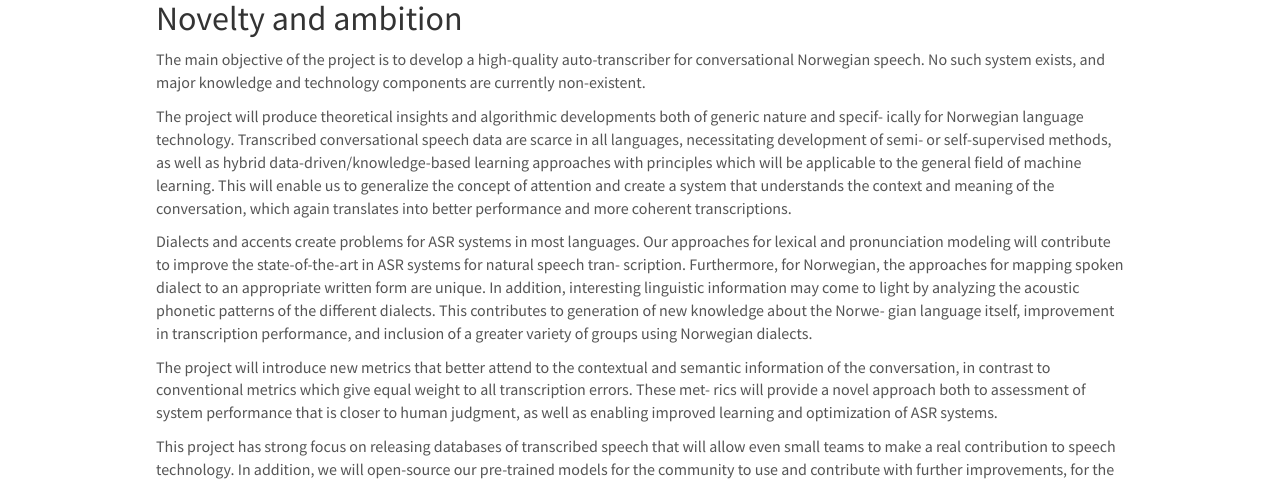
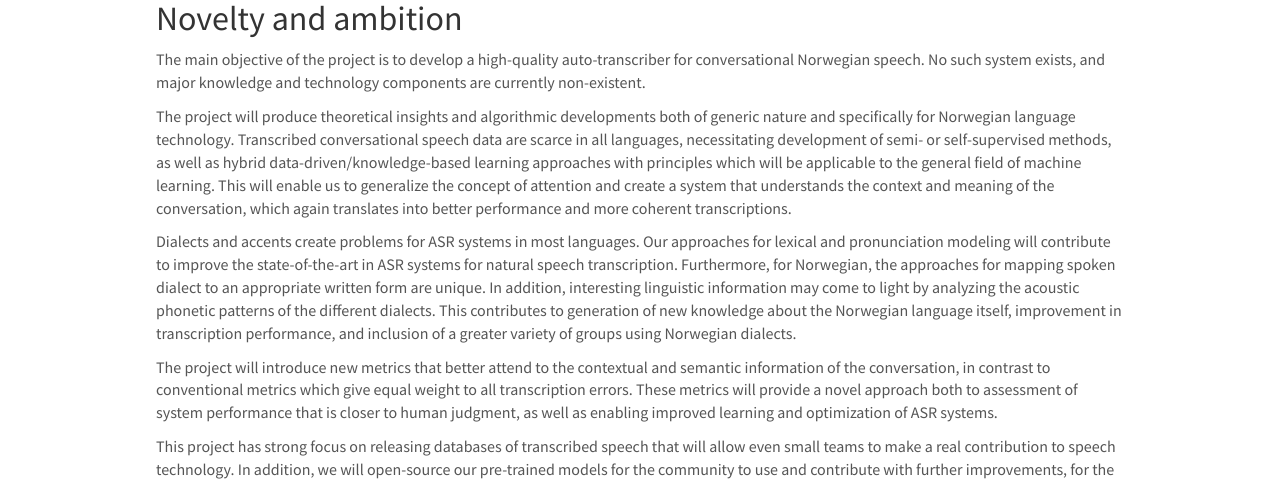
Before and after one commit to scribe-project/scribe-project.github.io, a Jekyll site: the page built from _pages/research.md, in a window 1280 px wide and 1117 px high. Shown: the part 159-643 px from the top of the window. Built offline with Jekyll 4.4.1, drawn with Linux system fonts in a browser that asks for light colours; nearby versions of some CDN libraries.

Commit message:
fixed extra hyphenation

```diff
--- a/_pages/research.md
+++ b/_pages/research.md
@@ -9,37 +9,23 @@ permalink: /research/
 # Research
 
 ## Novelty and ambition
-The main objective of the project is to develop a high-quality auto-transcriber for conversational Norwegian
-speech. No such system exists, and major knowledge and technology components are currently non-existent.
+The main objective of the project is to develop a high-quality auto-transcriber for conversational Norwegian speech. No such system exists, and major knowledge and technology components are currently non-existent.
 
-The project will produce theoretical insights and algorithmic developments both of generic nature and specif-
-ically for Norwegian language technology. Transcribed conversational speech data are scarce in all languages,
-necessitating development of semi- or self-supervised methods, as well as hybrid data-driven/knowledge-based
-learning approaches with principles which will be applicable to the general field of machine learning. This will
-enable us to generalize the concept of attention and create a system that understands the context and meaning
-of the conversation, which again translates into better performance and more coherent transcriptions.
+The project will produce theoretical insights and algorithmic developments both of generic nature and specifically for Norwegian language technology. Transcribed conversational speech data are scarce in all languages,
+necessitating development of semi- or self-supervised methods, as well as hybrid data-driven/knowledge-based learning approaches with principles which will be applicable to the general field of machine learning. This will
+enable us to generalize the concept of attention and create a system that understands the context and meaning of the conversation, which again translates into better performance and more coherent transcriptions.
 
-Dialects and accents create problems for ASR systems in most languages. Our approaches for lexical and
-pronunciation modeling will contribute to improve the state-of-the-art in ASR systems for natural speech tran-
-scription. Furthermore, for Norwegian, the approaches for mapping spoken dialect to an appropriate written
-form are unique. In addition, interesting linguistic information may come to light by analyzing the acoustic
-phonetic patterns of the different dialects. This contributes to generation of new knowledge about the Norwe-
-gian language itself, improvement in transcription performance, and inclusion of a greater variety of groups
+Dialects and accents create problems for ASR systems in most languages. Our approaches for lexical and pronunciation modeling will contribute to improve the state-of-the-art in ASR systems for natural speech transcription. Furthermore, for Norwegian, the approaches for mapping spoken dialect to an appropriate written form are unique. In addition, interesting linguistic information may come to light by analyzing the acoustic
+phonetic patterns of the different dialects. This contributes to generation of new knowledge about the Norwegian language itself, improvement in transcription performance, and inclusion of a greater variety of groups
 using Norwegian dialects.
 
-The project will introduce new metrics that better attend to the contextual and semantic information of the
-conversation, in contrast to conventional metrics which give equal weight to all transcription errors. These met-
-rics will provide a novel approach both to assessment of system performance that is closer to human judgment,
-as well as enabling improved learning and optimization of ASR systems.
+The project will introduce new metrics that better attend to the contextual and semantic information of the conversation, in contrast to conventional metrics which give equal weight to all transcription errors. These metrics will provide a novel approach both to assessment of system performance that is closer to human judgment, as well as enabling improved learning and optimization of ASR systems.
 
-This project has strong focus on releasing databases of transcribed speech that will allow even small teams
-to make a real contribution to speech technology. In addition, we will open-source our pre-trained models for
+This project has strong focus on releasing databases of transcribed speech that will allow even small teams to make a real contribution to speech technology. In addition, we will open-source our pre-trained models for
 the community to use and contribute with further improvements, for the benefit of Norwegian society.
 
-The topics described above can be studied almost independently, but our main goal is reached when they
-are all combined into the same project. This guarantees that our WPs enjoy a certain degree of independence
-(avoiding bottlenecks) while at the same time makes possible tight collaboration between the different groups
-and areas of research as discussed in this proposal.
+The topics described above can be studied almost independently, but our main goal is reached when they are all combined into the same project. This guarantees that our WPs enjoy a certain degree of independence
+(avoiding bottlenecks) while at the same time makes possible tight collaboration between the different groups and areas of research as discussed in this proposal.
 
 # Workpackages
 
```
